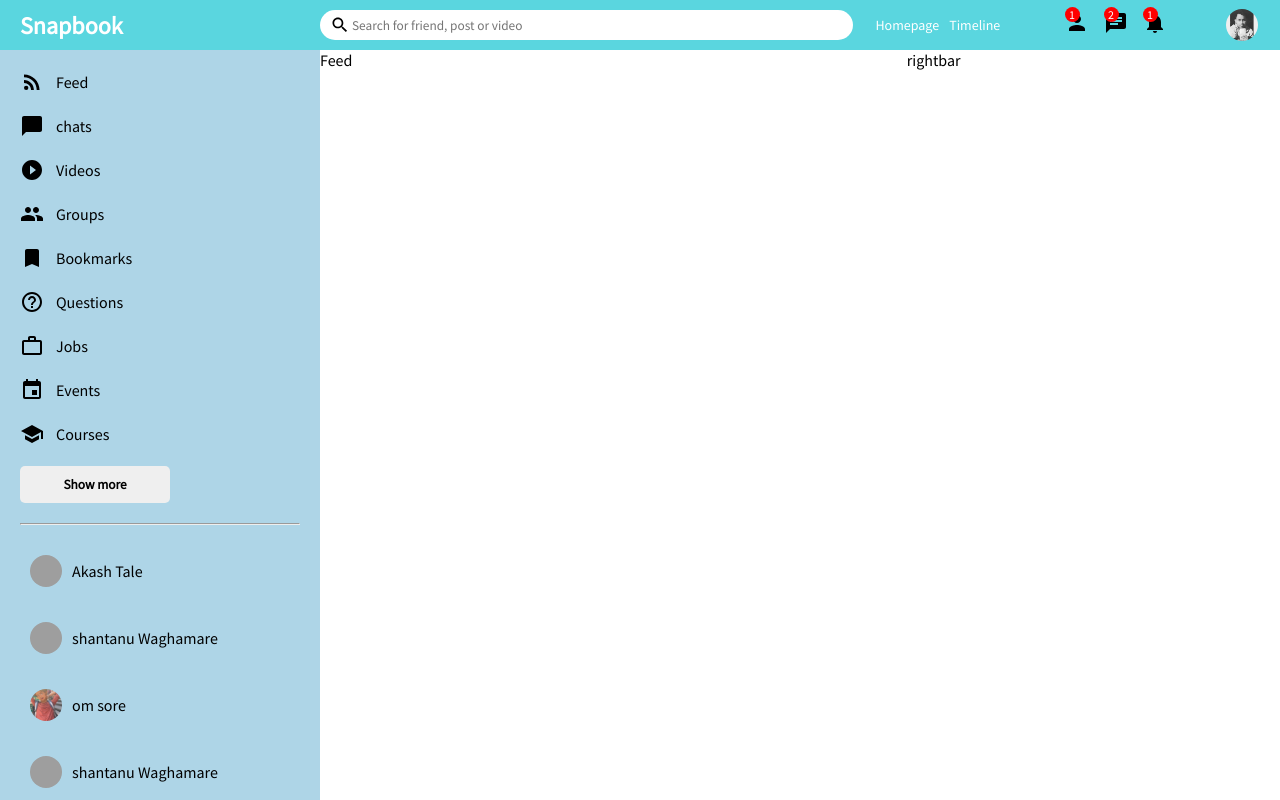
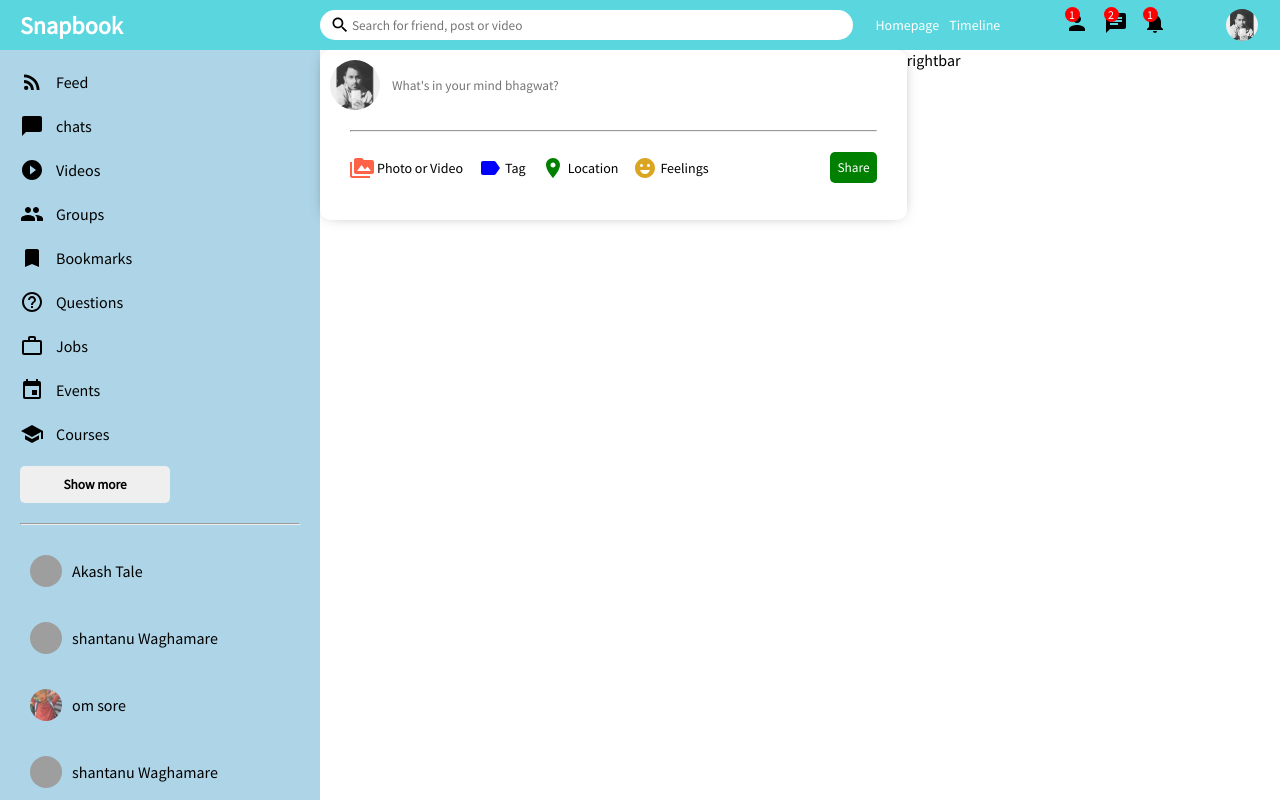
Before and after one commit to bhagwatsolunke/Snapbook, a React (Create React App) app: page / in a window 1280 px wide. Shown: the top 800 px of the page. Built offline with nearby package versions, Linux system fonts and the light colour scheme; grey boxes are pictures that could not be loaded; a web font is replaced by a local one.

Commit message:
Added Share Components

```diff
--- a/src/components/feed/Feed.jsx
+++ b/src/components/feed/Feed.jsx
@@ -1,9 +1,14 @@
+import Share from "../share/Share";
 import "./feed.css";
+
 
 export default function Feed() {
   return (
-  <div className="feed">
-    Feed
-  </div>
-  )
+    <div className="feed">
+      <div className="feedWrapper">
+        <Share />
+
+      </div>
+    </div>
+  );
 }
--- /dev/null
+++ b/src/components/share/Share.jsx
@@ -0,0 +1,40 @@
+import "./share.css";
+import {PermMedia, Label,Room, EmojiEmotions} from "@mui/icons-material"
+
+export default function Share() {
+  return (
+    <div className="share">
+      <div className="shareWrapper">
+        <div className="shareTop">
+          <img className="shareProfileImg" src="/assets/person/1.png" alt="" />
+          <input
+            placeholder="What's in your mind bhagwat?"
+            className="shareInput"
+          />
+        </div>
+        <hr className="shareHr"/>
+        <div className="shareBottom">
+            <div className="shareOptions">
+                <div className="shareOption">
+                    <PermMedia htmlColor="tomato" className="shareIcon"/>
+                    <span className="shareOptionText">Photo or Video</span>
+                </div>
+                <div className="shareOption">
+                    <Label htmlColor="blue" className="shareIcon"/>
+                    <span className="shareOptionText">Tag</span>
+                </div>
+                <div className="shareOption">
+                    <Room htmlColor="green" className="shareIcon"/>
+                    <span className="shareOptionText">Location</span>
+                </div>
+                <div className="shareOption">
+                    <EmojiEmotions htmlColor="goldenrod" className="shareIcon"/>
+                    <span className="shareOptionText">Feelings</span>
+                </div>
+            </div>
+            <button className="shareButton">Share</button>
+        </div>
+      </div>
+    </div>
+  );
+}
--- /dev/null
+++ b/src/components/share/share.css
@@ -0,0 +1,76 @@
+.share {
+    width: 100%;
+    height: 170px;
+    border-radius: 10px;
+    -webkit-box-shadow: 0px 0px 16px -8px rgba(0, 0, 0, 0.68);
+    box-shadow: 0px 0px 16px -8px rgba(0, 0, 0, 0.68);
+  }
+
+  .shareWrapper {
+    padding: 10px;
+  }
+
+  .shareTop {
+    display: flex;
+    align-items: center;
+  }
+
+  .shareProfileImg {
+    width: 50px;
+    height: 50px;
+    border-radius: 50%;
+    object-fit: cover;
+    margin-right: 10px;
+  }
+
+  .shareInput {
+    border: none;
+    width: 80%;
+  }
+
+  .shareInput:focus {
+    outline: none;
+  }
+
+  .shareHr {
+    margin: 20px;
+  }
+
+  .shareBottom {
+    display: flex;
+    align-items: center;
+    justify-content: space-between;
+  }
+
+  .shareOptions{
+      display: flex;
+      margin-left: 20px;
+  }
+
+  .shareOption{
+      display: flex;
+      align-items: center;
+      margin-right: 15px;
+      cursor: pointer;
+  }
+
+  .shareIcon{
+      font-size: 18px;
+      margin-right: 3px;
+  }
+
+  .shareOptionText{
+      font-size: 14px;
+      font-weight: 500;
+  }
+
+  .shareButton{
+      border: none;
+      padding: 7px;
+      border-radius: 5px;
+      background-color: green;
+      font-weight: 500;
+      margin-right: 20px;
+      cursor: pointer;
+      color: white;
+  }
```
